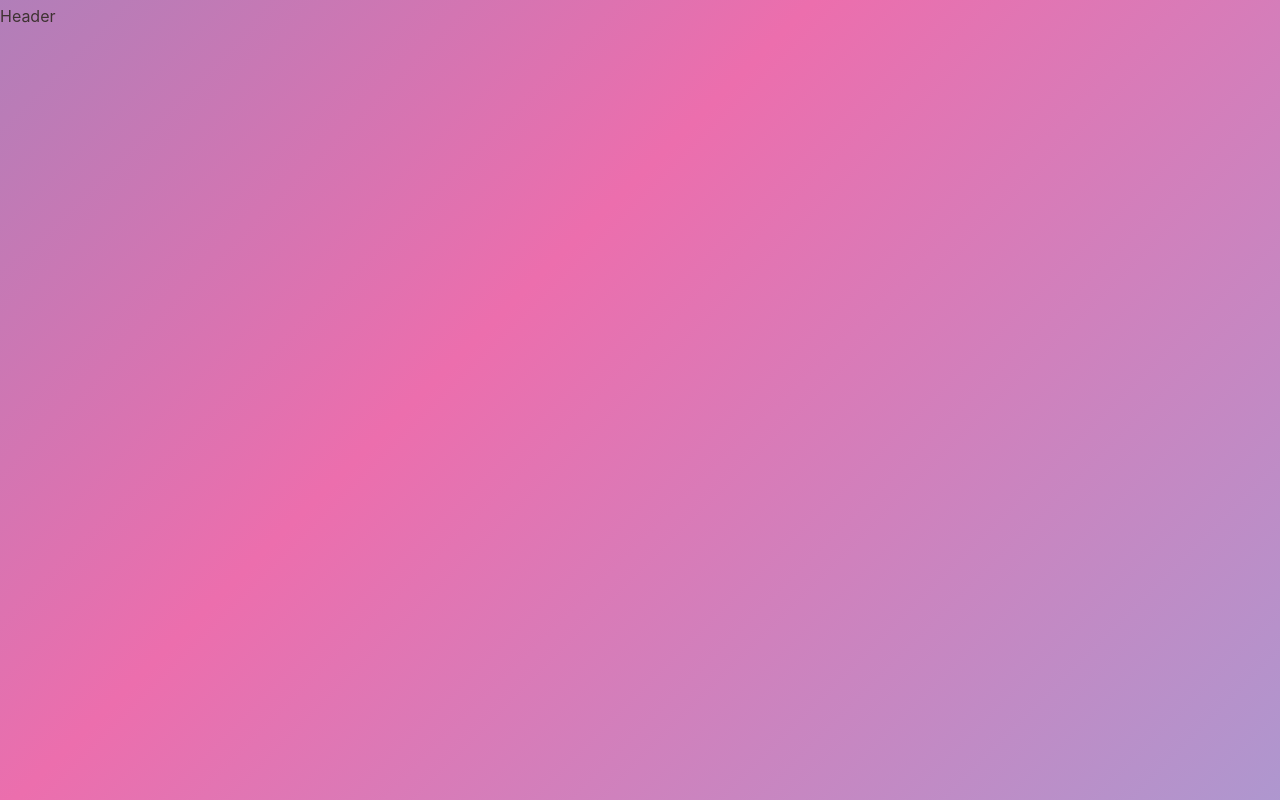
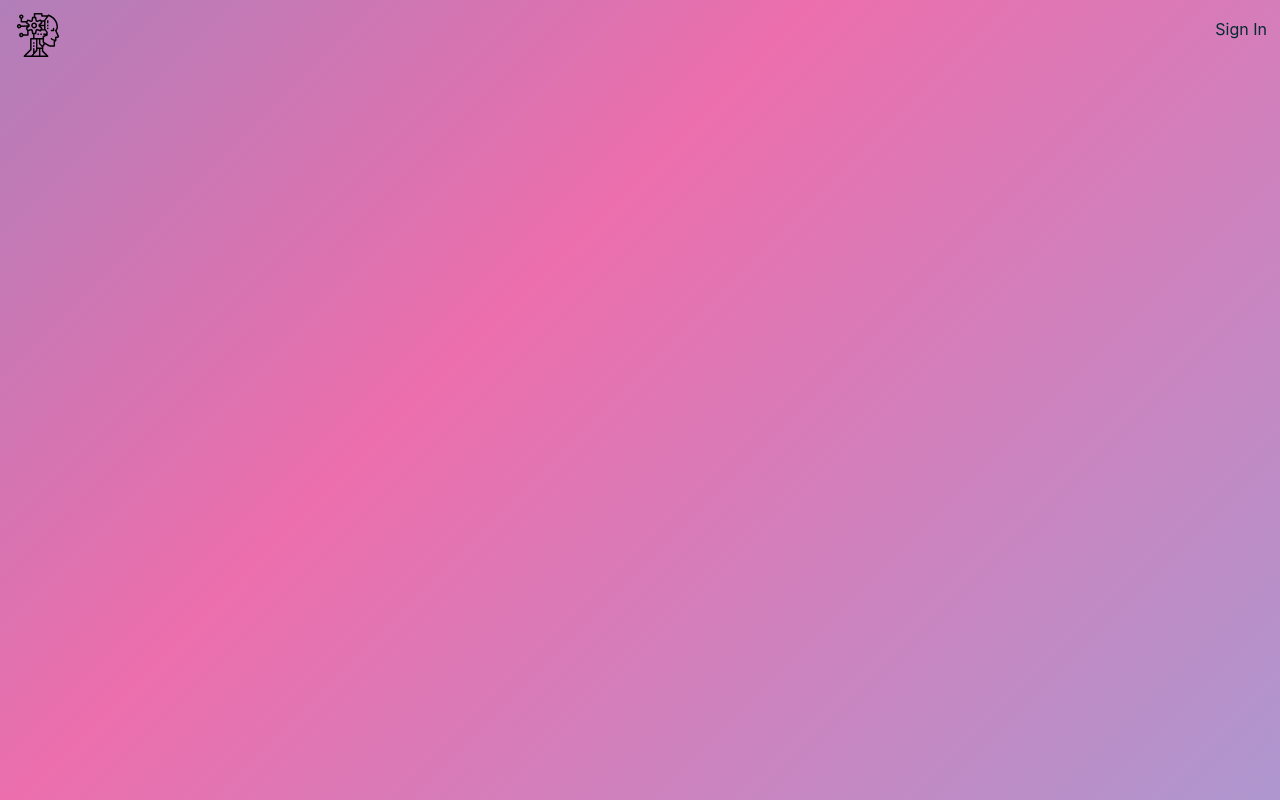
Before and after one commit to liviuschera/brainium, a React (Create React App) app: page / in a window 1280 px wide. Built offline with nearby package versions, Linux system fonts and the light colour scheme.

Commit message:
created header component

```diff
--- a/src/components/header/header.component.jsx
+++ b/src/components/header/header.component.jsx
@@ -1,6 +1,14 @@
-import React from "react";
-import { HeaderContainer } from "./header.styles";
+import React from 'react';
+import { HeaderContainer, NavLink, LogoContainer } from './header.styles';
+import { ReactComponent as Logo } from '../../assets/ai.svg';
 
 export default function Header() {
-  return <HeaderContainer>Header</HeaderContainer>;
+  return (
+    <HeaderContainer>
+      <LogoContainer>
+        <Logo />
+      </LogoContainer>
+      <NavLink>Sign In</NavLink>
+    </HeaderContainer>
+  );
 }
--- a/src/components/header/header.styles.js
+++ b/src/components/header/header.styles.js
@@ -1,6 +1,33 @@
-import styled from "styled-components";
+import styled from 'styled-components';
 
 export const HeaderContainer = styled.header`
   display: flex;
-  justify-content: end;
+  justify-content: space-between;
+  height: 7rem;
+  padding: 1.3rem;
+
+  /* background-color: hsla(188, 21%, 11%, 0.3); */
 `;
+
+export const NavLink = styled.a`
+  color: hsl(188, 90%, 10%);
+  cursor: pointer;
+  transition: all 300ms linear;
+  &:hover {
+    color: hsl(188, 100%, 90%);
+  }
+`;
+
+export const LogoContainer = styled.div`
+  width: 5rem;
+  height: 100%;
+  transition: all 300ms;
+  svg {
+    height: 100%;
+    width: 100%;
+  }
+
+  &:hover {
+    transform: scale(1.1);
+  }
+`;
--- a/src/globals.styles.js
+++ b/src/globals.styles.js
@@ -31,11 +31,7 @@ body {
  	 font-size: 1.6rem;
  	 line-height: 2;
  	/* background-image: linear-gradient(-225deg, #E3FDF5 0%, #FFE6FA 100%); */
-
    box-sizing: border-box;
-   /* width: 100%; */
-	position: absolute;
-	text-align: center;
 }
 
 @keyframes gradientBG {
```
Also changed, not shown: src/assets/ai.svg (added).
